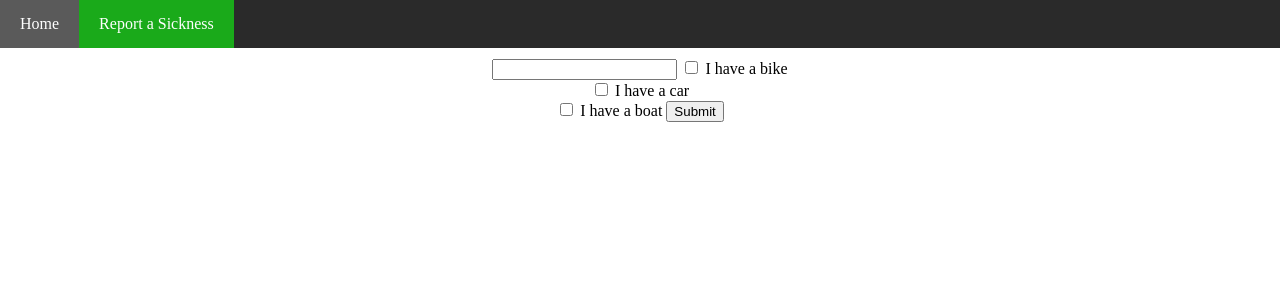
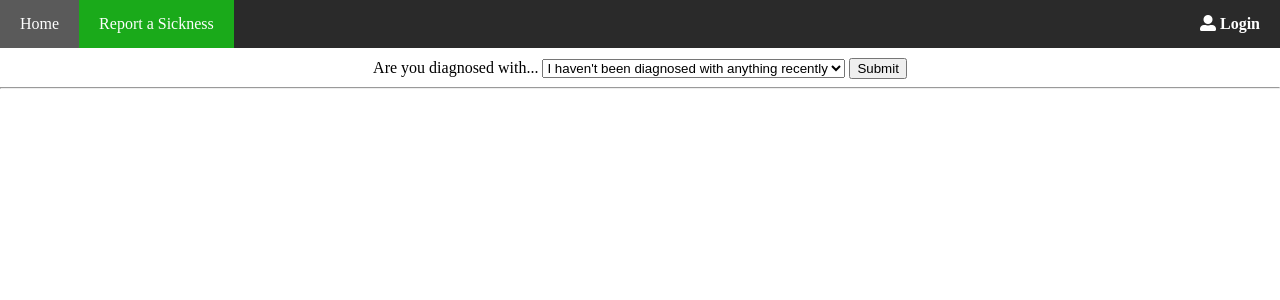
Before and after one commit to Nathan-Cherny/Symptom-Tracker, a Django app: page /report/ in a window 1280 px wide. Shown: the top 300 px of the page. Run offline with Django 4.2, Linux system fonts and the light colour scheme.

Commit message:
a lot of stuff

```diff
--- a/static/css/style.css
+++ b/static/css/style.css
@@ -17,6 +17,11 @@ body{
 
 tr div{
     position: relative;
+    background-color: green;
+}
+
+tr{
+    text-align: center
 }
 
 td{
@@ -26,6 +31,7 @@ td{
 img{
     width: 300px;
     height: 250px;
+    opacity: 65%;
 }
 
 .tableContainer{
--- /dev/null
+++ b/static/js/report.js
@@ -0,0 +1,25 @@
+function notDiagnosed(){
+    var notDiagnosed = document.getElementById("notDiagnosed").style.display = "block"
+    var diagnosed = document.getElementById("diagnosed").style.display = "none"
+    document.getElementById("hallQuestion").style.display = "block"
+}
+
+function diagnosed(){
+    //TODO DIAGNOSED STUFF AAAH
+    var diagnosed = document.getElementById("diagnosed").style.display = "none"
+    document.getElementById("hallQuestion").style.display = "block"
+    document.getElementById("finalSubmit").style.display = "block"
+    return;
+}
+
+function onDiagnosedSubmit(){
+    let answer = document.getElementById("diagnosed").children[1].value
+    let isDiagnosed = answer != "I haven't been diagnosed with anything recently"
+    document.getElementById("finalSubmit").style.display = "block"
+    if(isDiagnosed){
+        diagnosed()
+    }
+    else{
+        notDiagnosed()
+    }
+}
--- a/templates/report.html
+++ b/templates/report.html
@@ -2,28 +2,135 @@
 <!DOCTYPE html>
 <html>
     <head>
-        <script src="main.js"></script>
+        <script src="{% static 'js/report.js' %}"></script>
         <link rel="stylesheet" href="{% static 'css/style.css' %}">
+        <link rel="stylesheet" href="https://use.fontawesome.com/releases/v5.15.4/css/all.css" integrity="sha384-DyZ88mC6Up2uqS4h/KRgHuoeGwBcD4Ng9SiP4dIRy0EXTlnuz47vAwmeGwVChigm" crossorigin="anonymous"/>
 
+        <style>
+            #notDiagnosed{
+                display: none;
+            }
+            #hallQuestion{
+                display: none;
+            }
+            #finalSubmit{
+                display: none;
+            }
+        </style>
         <title>Symptom Tracker</title>
     </head>
     <body>
         <ul class="navigation">
             <li><a href="{% url 'index' %}">Home</a></li>
             <li class="active"><a href="#">Report a Sickness</a></li>
+            {% if session %}
+            <li style="float: right" ><a class="fas fa-user-alt" href="{% url 'logout' %}"> Logout</a></li>
+            {% else %}
+            <li style="float: right" ><a class="fas fa-user-alt" href="{% url 'login' %}"> Login</a></li>
+            {% endif %}
         </ul>
 
         <div>
-            <form action="POST">
-                <input name="hall"/>
-                <input type="checkbox" id="vehicle1" name="vehicle1" value="Bike">
-                <label for="vehicle1"> I have a bike</label><br>
-                <input type="checkbox" id="vehicle2" name="vehicle2" value="Car">
-                <label for="vehicle2"> I have a car</label><br>
-                <input type="checkbox" id="vehicle3" name="vehicle3" value="Boat">
-                <label for="vehicle3"> I have a boat</label>
-                <input type="submit" value="Submit">
+            <div id="diagnosedForm">
+                <div id="diagnosed">
+                    <label for="diagnosed">Are you diagnosed with...</label>
+                    <select name="diagnosed">
+                        <option>I haven't been diagnosed with anything recently</option>
+                        <option>COVID 19</option>
+                        <option>Common Cold</option>
+                        <option>Stomach Bug</option>
+                    </select>
+                    <button onclick="onDiagnosedSubmit()">Submit</button>
+                </div>
+                <div>
+            </div>
+            <form id="post">
+                {% csrf_token %}
+                <div id="hallQuestion">
+                    <label for="hall">Where do you live?</label>
+                    <select name="hall">
+                        <option value="kardon">Kardon</option>
+                        <option value="atlantic">Atlantic Terminal</option>
+                        <option value="university">University Village</option>
+                        <option value="hames_s_white">White Hall</option>
+                        <option value="j_h">J&H</option>
+                        <option value="nineteen_forty">1940</option>
+                        <option value="conwell">Conwell</option>
+                        <option value="beech">Beech International</option>
+                        <option value="edge">The Edge</option>
+                        <option value="morgan_hall">Morgan Hall</option>
+                        <option value="oxford_village">Oxford Village</option>
+                        <option value="thirteen">1300</option>
+                        <option value="temple.towers">Temple Towers</option>
+                    </select>
+                </div>
+                <hr>
+                <div id="notDiagnosed">
+                    <div>
+                        <label for="cough">Cough</label>
+                        <input type="checkbox" id="" name="cough">
+                    </div>
+                    <div>
+                        <label for="fever">Fever</label>
+                        <input type="checkbox" id="" name="fever">
+                    </div>
+                    <div>
+                        <label for="chills">Chills</label>
+                        <input type="checkbox" id="" name="chills">
+                    </div>
+                    <div>
+                        <label for="smell">No Smell</label>
+                        <input type="checkbox" id="" name="smell">
+                    </div>
+                    <div>
+                        <label for="fatigue">Fatigue</label>
+                        <input type="checkbox" id="" name="fatigue">
+                    </div>
+                    <div>
+                        <label for="vomit">Vomit</label>
+                        <input type="checkbox" id="" name="vomit">
+                    </div>
+                    <div>
+                        <label for="nausea">Nausea</label>
+                        <input type="checkbox" id="" name="nausea">
+                    </div>
+                    <div>
+                        <label for="stomach">Stomach Ache</label>
+                        <input type="checkbox" id="" name="stomach">
+                    </div>
+                    <div>
+                        <label for="diarrhea">No Taste</label>
+                        <input type="checkbox" id="" name="diarrhea">
+                    </div>
+                    <div>
+                        <label for="nose">Runny Nose</label>
+                        <input type="checkbox" id="" name="nose">
+                    </div>
+                    <div>
+                        <label for="taste">Sore Throat</label>
+                        <input type="checkbox" id="" name="taste">
+                    </div>
+                    <hr>
+                    <div>
+                        <label for="smoke">Have you smoked recently?</label>
+                        <input type="checkbox" id="" name="smoke">
+                    </div>
+                    <div>
+                        <label for="drink">Have you drank recently?</label>
+                        <input type="checkbox" id="" name="drink">
+                    </div>
+                    <div>
+                        <label for="sick">Have you been around a sick person recently?</label>
+                        <input type="checkbox" id="" name="sick">
+                    </div>
+                    <hr>
+
+                </div>
+                <div id="finalSubmit">
+                    <button onclick="console.log(document.getElementById('post'))">Submit</button>
+                </div>
             </form>
         </div>
     </body>
+
 </html>
```
Also changed, not shown: templates/index.html (+8 -8 lines), db.sqlite3.
